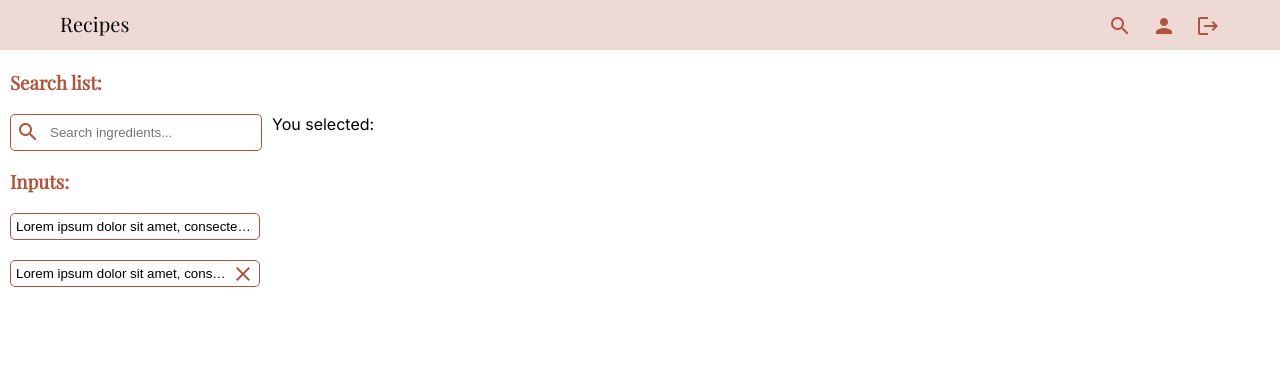
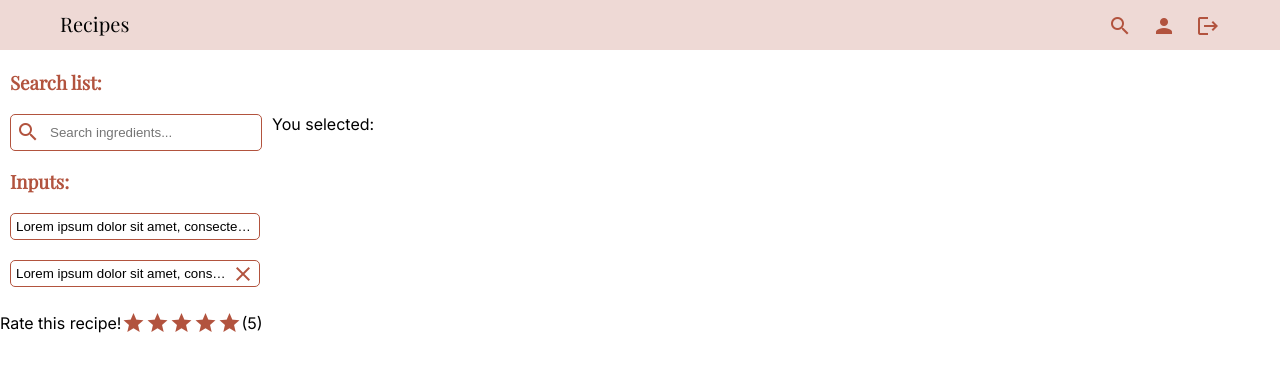
Before and after one commit to lm7777/rrs-client, an Angular app: page /demo in a window 1280 px wide. Shown: the top 372 px of the page. Built offline with nearby package versions, Linux system fonts and the light colour scheme.

Commit message:
Add star rating

```diff
--- a/src/app/demo/demo/demo.component.html
+++ b/src/app/demo/demo/demo.component.html
@@ -16,3 +16,7 @@
                [showClearIcon]="true"
                value="Lorem ipsum dolor sit amet, consectetur adipiscing elit."></rrs-input>
 </div>
+
+<div class="details-rating">
+    <rrs-star-rating [rating]="5" [reviewCount]="5" [reviewMode]="true"/>
+</div>
--- a/src/app/demo/demo/demo.component.scss
+++ b/src/app/demo/demo/demo.component.scss
@@ -17,3 +17,8 @@
         margin: 10px;
     }
 }
+
+rrs-star-rating {
+    display: flex;
+    align-items: center;
+}
--- a/src/app/demo/demo/demo.component.ts
+++ b/src/app/demo/demo/demo.component.ts
@@ -1,13 +1,15 @@
 import { Component } from '@angular/core';
 import { SearchListComponent } from '../../shared/components/search-list/search-list.component';
 import { InputComponent } from "../../shared/components/input/input.component";
+import {StarRatingComponent} from "../../shared/components/star-rating/star-rating.component";
 
 @Component({
     selector: 'rrs-demo',
     standalone: true,
     imports: [
         SearchListComponent,
-        InputComponent
+        InputComponent,
+        StarRatingComponent
     ],
     templateUrl: './demo.component.html',
     styleUrl: './demo.component.scss'
--- a/src/app/recipes/components/recipe-details/recipe-details.component.html
+++ b/src/app/recipes/components/recipe-details/recipe-details.component.html
@@ -1,11 +1,7 @@
 <div class="container">
     <div class="details">
         <div class="details-name">
-            @if (isRecipeBookmarked()) {
-                <i class="material-icons" (click)="bookmarkRecipe()">bookmark</i>
-            } @else {
-                <i class="material-icons" (click)="bookmarkRecipe()">bookmark_border</i>
-            }
+            <i class="material-icons" (click)="toggleBookmarkRecipe()">{{ isRecipeBookmarked() ? 'bookmark' : 'bookmark_border' }}</i>
             <h1>{{ recipe.name }}</h1>
         </div>
         <div class="details-rating">
--- a/src/app/recipes/components/recipe-details/recipe-details.component.ts
+++ b/src/app/recipes/components/recipe-details/recipe-details.component.ts
@@ -47,7 +47,7 @@ export class RecipeDetailsComponent implements OnInit, OnDestroy {
         );
     }
 
-    bookmarkRecipe() {
+    toggleBookmarkRecipe() {
         const index = this.user.favoriteRecipes.indexOf(this.recipe.id);
         if (index !== -1) {
             this.user.favoriteRecipes = this.user.favoriteRecipes.filter(recipeId => recipeId !== this.recipe.id)
--- a/src/app/recipes/components/recipes-list/recipes-list.component.scss
+++ b/src/app/recipes/components/recipes-list/recipes-list.component.scss
@@ -27,9 +27,6 @@
                     overflow: hidden;
 
                     .rating {
-                        display: flex;
-                        align-items: center;
-
                         ::ng-deep i {
                             font-size: 14px;
                         }
--- a/src/app/shared/components/star-rating/star-rating.component.html
+++ b/src/app/shared/components/star-rating/star-rating.component.html
@@ -1,4 +1,15 @@
-@for (star of stars; track star) {
-    <i class="material-icons">{{ star }}</i>
+@if (reviewMode) {
+    <p>Rate this recipe!</p>
+}
+
+@for (star of stars; track star; let i = $index) {
+    <i
+        class="material-icons"
+        (click)="countStar(i+1)"
+        id="{{'starId'+i}}"
+        [ngClass]="{'selected': (i < selectedStars && reviewMode)}"
+        (mouseover)="addClass(i)"
+        (mouseout)="removeClass(i)"
+        >{{ star }}</i>
 }
 <p>({{ reviewCount }})</p>
--- /dev/null
+++ b/src/app/shared/components/star-rating/star-rating.component.scss
@@ -0,0 +1,3 @@
+.selected {
+    color: gold;
+}
--- a/src/app/shared/components/star-rating/star-rating.component.ts
+++ b/src/app/shared/components/star-rating/star-rating.component.ts
@@ -1,16 +1,22 @@
 import { Component, Input, OnInit } from '@angular/core';
+import {NgClass} from "@angular/common";
 
 @Component({
     selector: 'rrs-star-rating',
     standalone: true,
-    imports: [],
+    imports: [
+        NgClass
+    ],
     templateUrl: './star-rating.component.html',
+    styleUrl: './star-rating.component.scss'
 })
 export class StarRatingComponent implements OnInit {
     @Input() rating: number = 0;
     @Input() reviewCount: number = 0;
+    @Input() reviewMode = false;
 
     stars: string[] = [];
+    selectedStars: number = 0;
 
     ngOnInit(): void {
         const maxStarNumber: number = 5;
@@ -23,4 +29,28 @@ export class StarRatingComponent implements OnInit {
             .concat(halfStar ? ['star_half'] : [])
             .concat(Array(emptyStars).fill('star_border'));
     }
+
+    countStar(star: number) {
+        if (this.reviewMode) {
+            this.selectedStars = star;
+        }
+    }
+
+    addClass(star: number) {
+        let starId = "";
+        if (this.reviewMode) {
+            for (let i = 0; i <= star; i++) {
+                starId = "starId" + i;
+                document.getElementById(starId)!.classList.add("selected");
+            }
+        }
+    }
+    removeClass(star: number) {
+        let starId = "";
+        if (this.reviewMode) {
+        for (let i = star; i >= this.selectedStars; i--) {
+            starId = "starId" + i;
+            document.getElementById(starId)!.classList.remove("selected");
+        }}
+    }
 }
```
